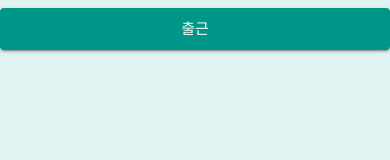
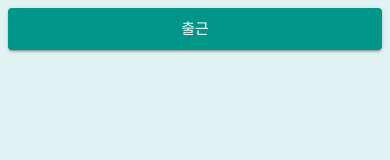
Before and after one commit to plastic041/tokeing, a React (Vite) app: page / in a window 390 px wide. Shown: the top 160 px of the page. Built offline with nearby package versions, Linux system fonts and the light colour scheme; a web font is replaced by a local one.

Commit message:
[feat] 모바일에서 좌우 패딩 추가

```diff
--- a/src/App.tsx
+++ b/src/App.tsx
@@ -47,7 +47,7 @@ const App = () => {
     <Container
       maxWidth="xs"
       sx={(theme) => ({
-        padding: theme.spacing(1, 0),
+        padding: theme.spacing(1),
       })}
     >
       <Box
```
